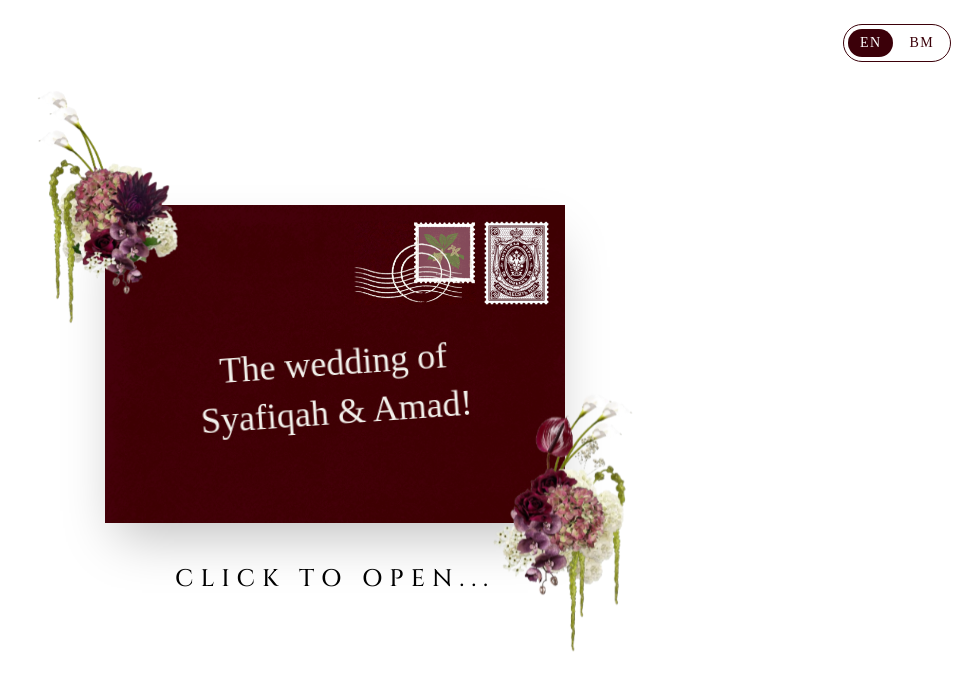
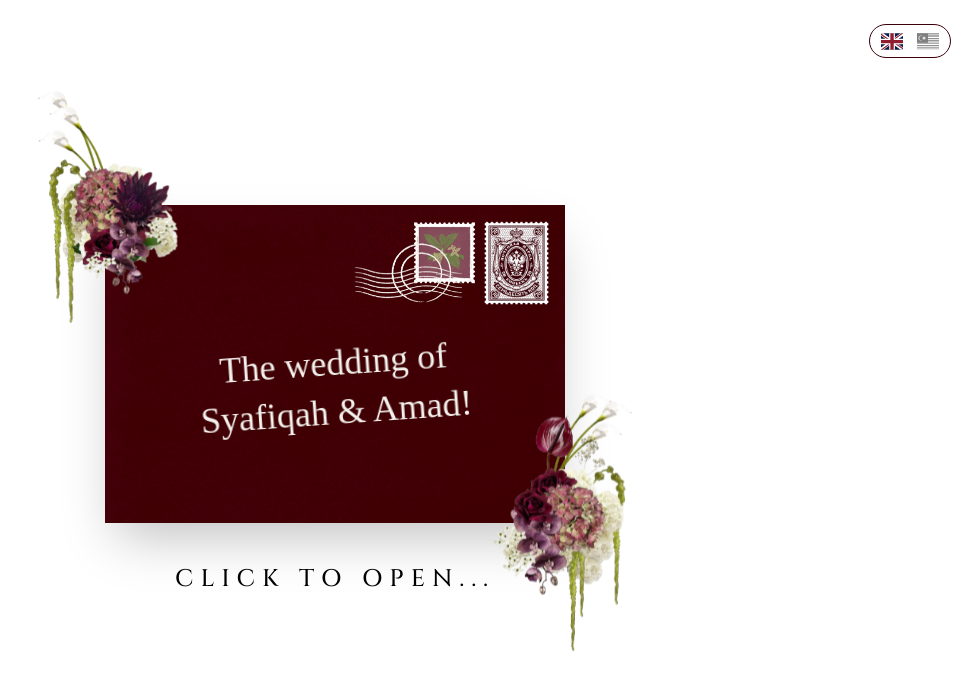
Before and after one commit to amadzai/syamad-wedding-invitation, a React (Vite) app: page / in a window 1280 px wide. Shown: the top 690 px of the page, without its empty margins (305-1280 px from the left). Built offline with nearby package versions, Linux system fonts and the light colour scheme; a web font is replaced by a local one.

Commit message:
style: add flags for locale toggle

```diff
--- a/package.json
+++ b/package.json
@@ -10,6 +10,7 @@
     "preview": "vite preview"
   },
   "dependencies": {
+    "flag-icons": "^7.5.0",
     "maplibre-gl": "^5.24.0",
     "react": "^19.2.5",
     "react-dom": "^19.2.5",
--- a/src/components/LocaleToggle.tsx
+++ b/src/components/LocaleToggle.tsx
@@ -1,17 +1,17 @@
 import { useLocale } from '../locale/useLocale';
 import type { Locale } from '../locale/translations';
 
-const LOCALES: { code: Locale; label: string }[] = [
-  { code: 'en', label: 'EN' },
-  { code: 'ms', label: 'BM' },
+const LOCALES: { code: Locale; label: string; flag: string }[] = [
+  { code: 'en', label: 'English', flag: 'gb' },
+  { code: 'ms', label: 'Bahasa Malaysia', flag: 'my' },
 ];
 
 export function LocaleToggle() {
   const { locale, setLocale } = useLocale();
 
   return (
-    <div className="fixed top-4 right-4 z-50 flex gap-1 rounded-full border border-burgundy bg-white/90 p-1 font-seasons text-xs tracking-widest backdrop-blur-sm sm:top-6 sm:right-6 sm:text-sm">
-      {LOCALES.map(({ code, label }) => {
+    <div className="fixed top-4 right-4 z-50 flex gap-2 rounded-full border border-burgundy bg-white/90 p-1 backdrop-blur-sm sm:top-6 sm:right-6 sm:gap-0">
+      {LOCALES.map(({ code, label, flag }) => {
         const active = locale === code;
         return (
           <button
@@ -19,13 +19,18 @@ export function LocaleToggle() {
             type="button"
             onClick={() => setLocale(code)}
             aria-pressed={active}
-            className={`rounded-full px-3 py-1 transition-colors ${
-              active
-                ? 'bg-burgundy text-white'
-                : 'text-burgundy hover:bg-burgundy/10'
-            }`}
+            aria-label={label}
+            className="flex h-5 w-7 cursor-pointer items-center justify-center rounded-sm transition-all sm:h-6 sm:w-9"
           >
-            {label}
+            <span
+              className={`fi fi-${flag} block h-5 w-7 overflow-hidden rounded-sm transition-[filter,opacity] sm:h-6 sm:w-9`}
+              style={{
+                filter: active
+                  ? 'grayscale(0.4) contrast(1.05)'
+                  : 'grayscale(1) contrast(1.1)',
+                opacity: active ? 1 : 0.5,
+              }}
+            />
           </button>
         );
       })}
--- a/src/styles/index.css
+++ b/src/styles/index.css
@@ -1,4 +1,5 @@
 @import 'tailwindcss';
+@import 'flag-icons/css/flag-icons.min.css';
 
 @font-face {
   font-family: 'New Icon Script';
```
Also changed, not shown: 1 other file (tests, documents, lock files or other folders).
